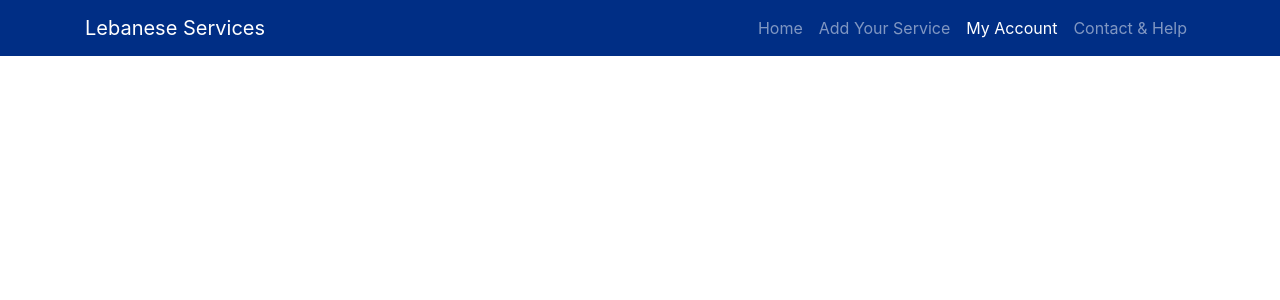
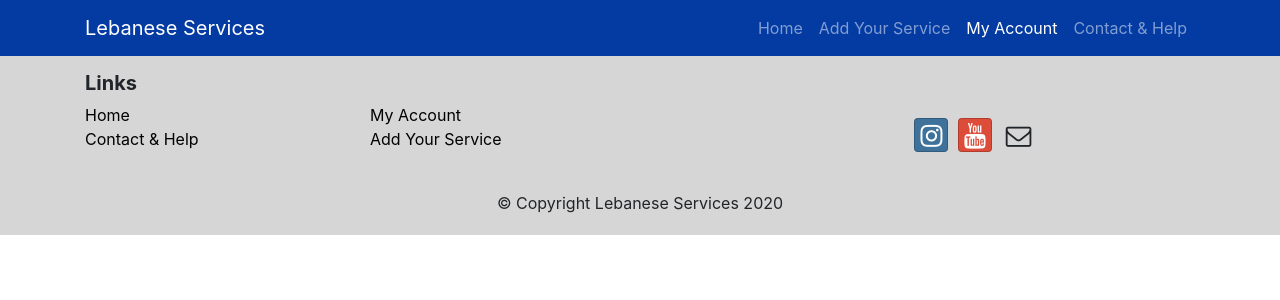
Before and after one commit to GeoffryAbiFarah/Lebanese-Services, a PHP site: page /account.html in a window 1280 px wide. Shown: the top 300 px of the page. Run offline with PHP 8.4, Linux system fonts and the light colour scheme; some libraries are stand-ins or nearby versions.

Commit message:
Header & Footer

```diff
--- a/account.html
+++ b/account.html
@@ -6,6 +6,8 @@
     <meta name="viewport" content="width=device-width, initial-scale=1, shrink-to-fit=no">
     <meta http-equiv="x-ua-compatible" content="ie=edge">
     <link rel="stylesheet" href="node_modules/bootstrap/dist/css/bootstrap.min.css">
+    <link rel="stylesheet" href="node_modules/font-awesome/css/font-awesome.min.css">
+    <link rel="stylesheet" href="node_modules/bootstrap-social/bootstrap-social.css">
     <link rel="stylesheet" href="./css/styles.css">
     <title>Lebanese Services</title>
 </head>
@@ -37,6 +39,43 @@
         </div>
     </nav>
 
+    <footer class="footer">
+        <div class="container">
+            <div class="row">
+                <div class="col-12  col-md-3">
+                    <h5><b>Links</b></h5>
+                </div>
+            </div>
+            <div class="row">
+                <div class="col-12  col-md-3">
+                    <ul class="list-unstyled">
+                        <li><a href="./index.html">Home</a></li>
+                        <li><a href="./contact.html">Contact & Help</a></li>
+                    </ul>
+                </div>
+                <div class="col-12  col-md-4">
+                    <ul class="list-unstyled">
+                        <li><a href="#">My Account</a></li>
+                        <li><a href="./service.html">Add Your Service</a></li>
+                    </ul>
+                </div>
+                <div class="col-12 offset-1 col-md-3 align-self-center">
+                    <div class="text-center social-icons">
+                        <a target="_blank" href="https://www.instagram.com/" class="btn btn-social-icon btn-instagram"><i
+                                class="fa fa-instagram fa-lg"></i></a>
+                        <a target="_blank" class="btn btn-social-icon btn-google" href="http://youtube.com/"><i
+                                class="fa fa-youtube fa-lg"></i></a>
+                        <a target="_blank" class="btn btn-social-icon" href="mailto:"><i class="fa fa-envelope-o fa-lg"></i></a>
+                    </div>
+                </div>
+            </div>
+            <br>
+            <div class="row justify-content-center">
+                <div class="col-auto">&copy; Copyright Lebanese Services 2020</div>
+            </div>
+        </div>
+    </footer>
+
 <script src="node_modules/jquery/dist/jquery.slim.min.js"></script>
 <script src="node_modules/popper.js/dist/umd/popper.min.js"></script>
 <script src="node_modules/bootstrap/dist/js/bootstrap.min.js"></script>
--- a/css/styles.css
+++ b/css/styles.css
@@ -1,3 +1,8 @@
+:root {
+  --headerColor: #033ba3;
+  --footerColor: #d6d6d6;
+}
+
 .row-header {
   margin: 0px auto;
   padding: 0px auto;
@@ -11,15 +16,16 @@
 }
 
 .footer {
-  background-color: #d1c4e9;
+  background-color: var(--footerColor);
   margin: 0px auto;
   padding: 20px 0px 20px 0px;
+  border-top: #0f0f0f solid 1px;
 }
 
 .jumbotron {
   padding: 70px 30px 70px 30px;
   margin: 0px auto;
-  background: #b9b9b9;
+  background: var(--footerColor);
   color: floralwhite;
 }
 
@@ -35,5 +41,13 @@ body {
 }
 
 .navbar-dark {
-  background-color: #002e85;
+  background-color: var(--headerColor);
 }
+
+.list-unstyled > li > a {
+  color: black;
+}
+
+.social-icons > a {
+  margin-left: 2%;
+}
```
Also changed, not shown: contact.html (+39 -0 lines), index.html (+40 -3 lines), service.html (+39 -0 lines), package-lock.json.
